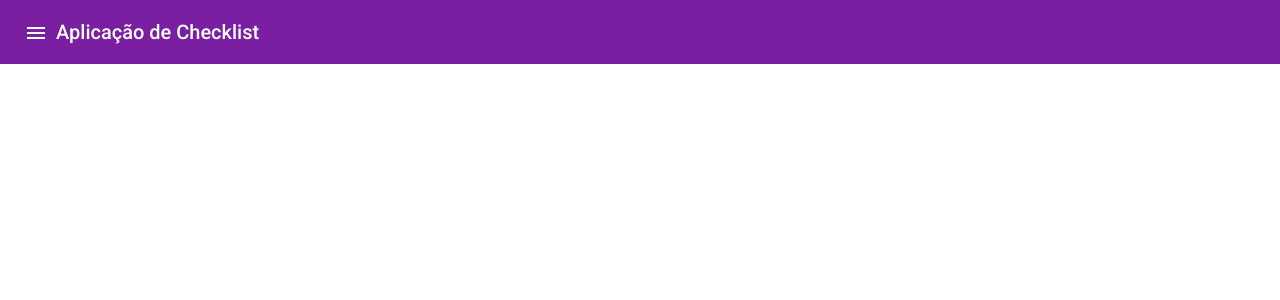
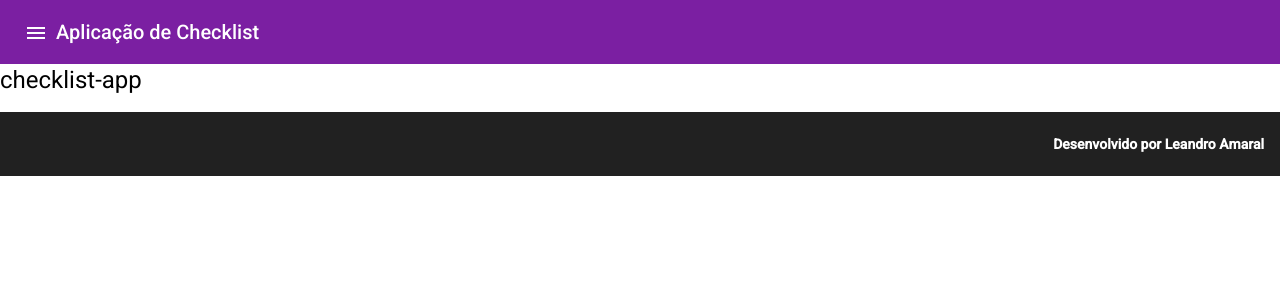
Before and after one commit to Git-LeAmaral/checklist-app, an Angular app: page / in a window 1280 px wide. Shown: the top 300 px of the page. Built offline with nearby package versions, Linux system fonts and the light colour scheme.

Commit message:
Adicionando o Footer

```diff
--- a/src/app/app.component.html
+++ b/src/app/app.component.html
@@ -1,2 +1,4 @@
 <app-header></app-header>
+<h1>{{title}}</h1>
 <router-outlet></router-outlet>
+<app-footer></app-footer>
--- a/src/app/app.module.ts
+++ b/src/app/app.module.ts
@@ -7,13 +7,15 @@
 import { CategoryComponent } from './category/category.component';
 import { HeaderComponent } from './header/header.component';
 import { MaterialModule } from './material.module';
+import { FooterComponent } from './footer/footer.component';
 
 
 @NgModule({
   declarations: [
     AppComponent,
     CategoryComponent,
-    HeaderComponent
+    HeaderComponent,
+    FooterComponent
   ],
   imports: [
     BrowserModule,
--- /dev/null
+++ b/src/app/footer/footer.component.css
@@ -0,0 +1,8 @@
+.app-footer-container {
+  justify-content: flex-end;
+}
+
+.app-footer-container span {
+  font-weight: bold;
+  font-size: 14px;
+}
--- /dev/null
+++ b/src/app/footer/footer.component.html
@@ -0,0 +1,3 @@
+<mat-toolbar class="app-footer-container">
+  <span>{{copywrite}}</span>
+</mat-toolbar>
--- /dev/null
+++ b/src/app/footer/footer.component.ts
@@ -0,0 +1,17 @@
+import { Component, OnInit } from '@angular/core';
+
+@Component({
+  selector: 'app-footer',
+  templateUrl: './footer.component.html',
+  styleUrls: ['./footer.component.css']
+})
+export class FooterComponent implements OnInit {
+
+  constructor() { }
+
+  public copywrite = "Desenvolvido por Leandro Amaral"
+
+  ngOnInit(): void {
+  }
+
+}
```
Also changed, not shown: 1 other file (tests, documents, lock files or other folders).
